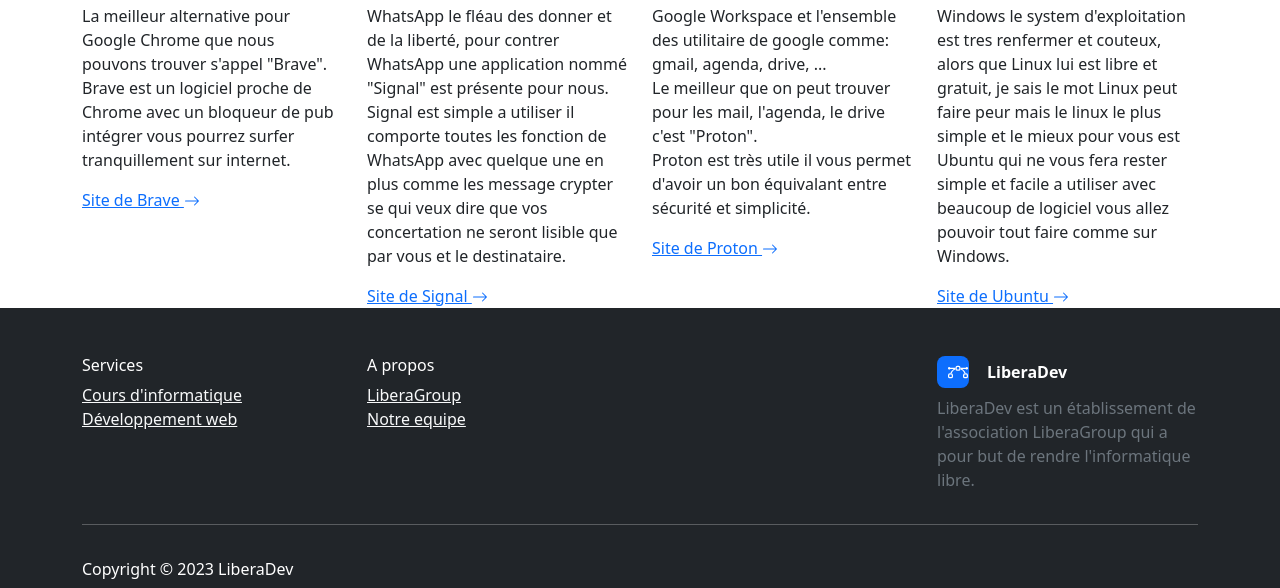
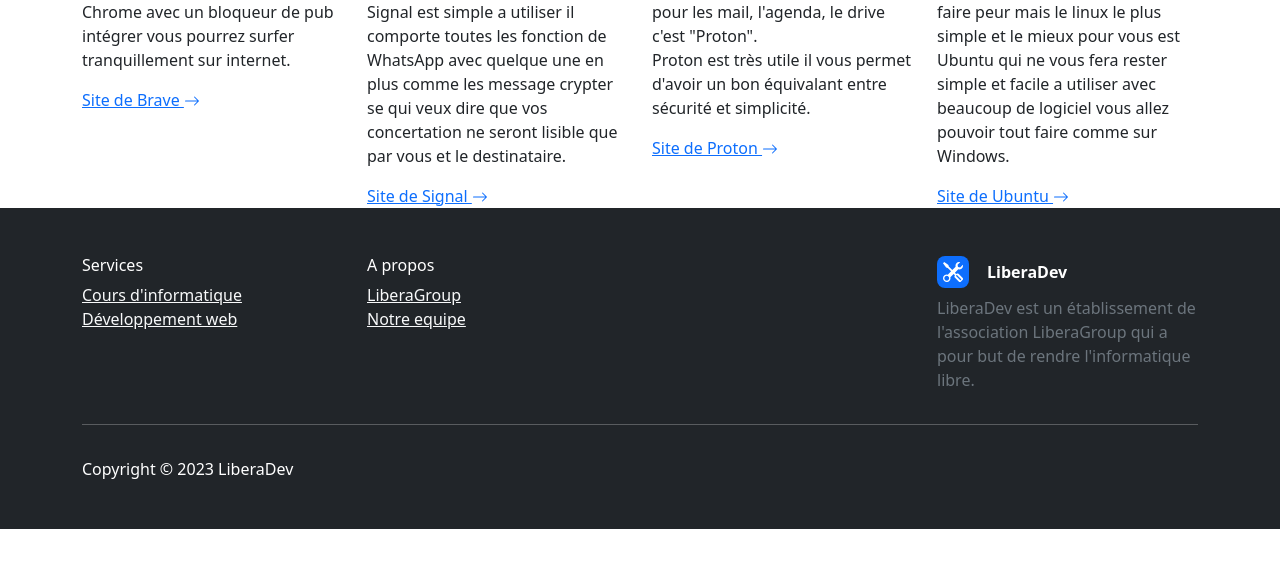
Before and after one commit to LiberaGroup/LiberaDevWebsite, a plain HTML site: page index.html in a window 1280 px wide. Shown: the part 614-1202 px from the top of the page. After the commit the page ends 1143 px from the top, so only its background shows below. Drawn offline with Linux system fonts and the light colour scheme.

Commit message:
add icon footer

```diff
--- a/index.html
+++ b/index.html
@@ -37,7 +37,7 @@
         </div>
     </section><!-- End: Hero Banner -->
     <!-- Start: 1 Row 4 Columns -->
-    <div class="container" style="padding-top: 100px;">
+    <div class="container">
         <div class="row">
             <div class="col-md-3">
                 <div>
@@ -102,7 +102,7 @@
                 <div class="col-sm-4 col-md-3 text-center text-lg-start d-flex flex-column">
                     <h3 class="fs-6 text-white">A propos</h3>
                     <ul class="list-unstyled">
-                        <li><a class="link-light" href="https://liberagroup.fr/">LiberaGroup</a></li>
+                        <li><a class="link-light" href="#">LiberaGroup</a></li>
                         <li><a class="link-light" href="#">Notre equipe</a></li>
                     </ul>
                 </div><!-- End: About -->
@@ -114,9 +114,8 @@
                 </div><!-- End: Careers -->
                 <!-- Start: Social Icons -->
                 <div class="col-lg-3 text-center text-lg-start d-flex flex-column align-items-center order-first align-items-lg-start order-lg-last">
-                    <div class="fw-bold d-flex align-items-center mb-2"><span class="bs-icon-sm bs-icon-rounded bs-icon-primary d-flex justify-content-center align-items-center bs-icon me-2"><svg xmlns="http://www.w3.org/2000/svg" width="1em" height="1em" fill="currentColor" viewBox="0 0 16 16" class="bi bi-bezier fs-5">
-                                <path fill-rule="evenodd" d="M0 10.5A1.5 1.5 0 0 1 1.5 9h1A1.5 1.5 0 0 1 4 10.5v1A1.5 1.5 0 0 1 2.5 13h-1A1.5 1.5 0 0 1 0 11.5v-1zm1.5-.5a.5.5 0 0 0-.5.5v1a.5.5 0 0 0 .5.5h1a.5.5 0 0 0 .5-.5v-1a.5.5 0 0 0-.5-.5h-1zm10.5.5A1.5 1.5 0 0 1 13.5 9h1a1.5 1.5 0 0 1 1.5 1.5v1a1.5 1.5 0 0 1-1.5 1.5h-1a1.5 1.5 0 0 1-1.5-1.5v-1zm1.5-.5a.5.5 0 0 0-.5.5v1a.5.5 0 0 0 .5.5h1a.5.5 0 0 0 .5-.5v-1a.5.5 0 0 0-.5-.5h-1zM6 4.5A1.5 1.5 0 0 1 7.5 3h1A1.5 1.5 0 0 1 10 4.5v1A1.5 1.5 0 0 1 8.5 7h-1A1.5 1.5 0 0 1 6 5.5v-1zM7.5 4a.5.5 0 0 0-.5.5v1a.5.5 0 0 0 .5.5h1a.5.5 0 0 0 .5-.5v-1a.5.5 0 0 0-.5-.5h-1z"></path>
-                                <path d="M6 4.5H1.866a1 1 0 1 0 0 1h2.668A6.517 6.517 0 0 0 1.814 9H2.5c.123 0 .244.015.358.043a5.517 5.517 0 0 1 3.185-3.185A1.503 1.503 0 0 1 6 5.5v-1zm3.957 1.358A1.5 1.5 0 0 0 10 5.5v-1h4.134a1 1 0 1 1 0 1h-2.668a6.517 6.517 0 0 1 2.72 3.5H13.5c-.123 0-.243.015-.358.043a5.517 5.517 0 0 0-3.185-3.185z"></path>
+                    <div class="fw-bold d-flex align-items-center mb-2"><span class="bs-icon-sm bs-icon-rounded bs-icon-primary d-flex justify-content-center align-items-center bs-icon me-2" style="padding: 0px;"><svg xmlns="http://www.w3.org/2000/svg" width="1em" height="1em" fill="currentColor" viewBox="0 0 16 16" class="bi bi-tools" style="font-size: 20px;">
+                                <path d="M1 0 0 1l2.2 3.081a1 1 0 0 0 .815.419h.07a1 1 0 0 1 .708.293l2.675 2.675-2.617 2.654A3.003 3.003 0 0 0 0 13a3 3 0 1 0 5.878-.851l2.654-2.617.968.968-.305.914a1 1 0 0 0 .242 1.023l3.356 3.356a1 1 0 0 0 1.414 0l1.586-1.586a1 1 0 0 0 0-1.414l-3.356-3.356a1 1 0 0 0-1.023-.242L10.5 9.5l-.96-.96 2.68-2.643A3.005 3.005 0 0 0 16 3c0-.269-.035-.53-.102-.777l-2.14 2.141L12 4l-.364-1.757L13.777.102a3 3 0 0 0-3.675 3.68L7.462 6.46 4.793 3.793a1 1 0 0 1-.293-.707v-.071a1 1 0 0 0-.419-.814L1 0zm9.646 10.646a.5.5 0 0 1 .708 0l3 3a.5.5 0 0 1-.708.708l-3-3a.5.5 0 0 1 0-.708zM3 11l.471.242.529.026.287.445.445.287.026.529L5 13l-.242.471-.026.529-.445.287-.287.445-.529.026L3 15l-.471-.242L2 14.732l-.287-.445L1.268 14l-.026-.529L1 13l.242-.471.026-.529.445-.287.287-.445.529-.026L3 11z"></path>
                             </svg></span><span>LiberaDev</span></div>
                     <p class="text-muted">LiberaDev est un établissement&nbsp;de l'association LiberaGroup qui a pour but de rendre l'informatique libre.</p>
                 </div><!-- End: Social Icons -->
```
Also changed, not shown: assets/img/IMG_3414.png (added).
